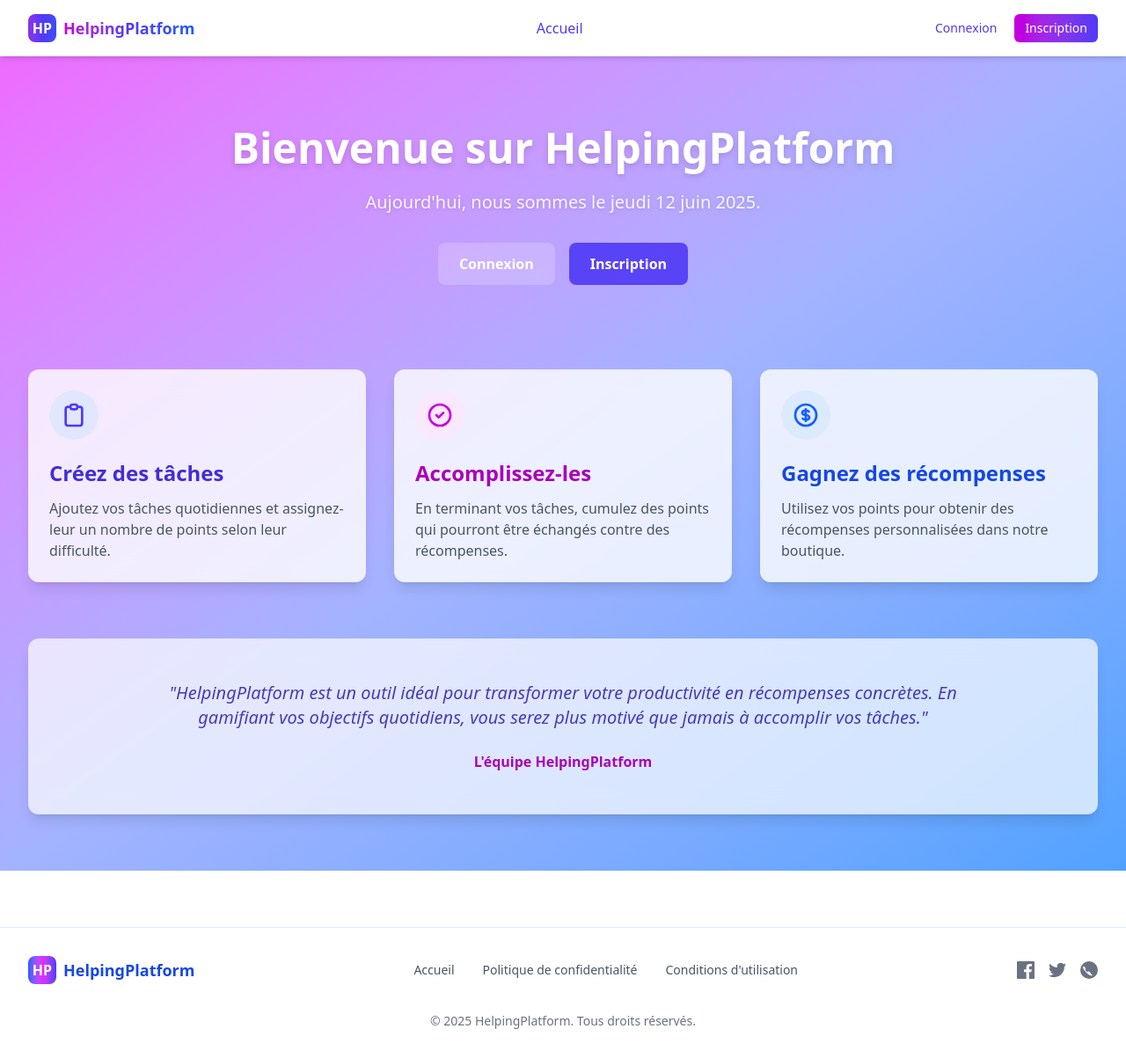
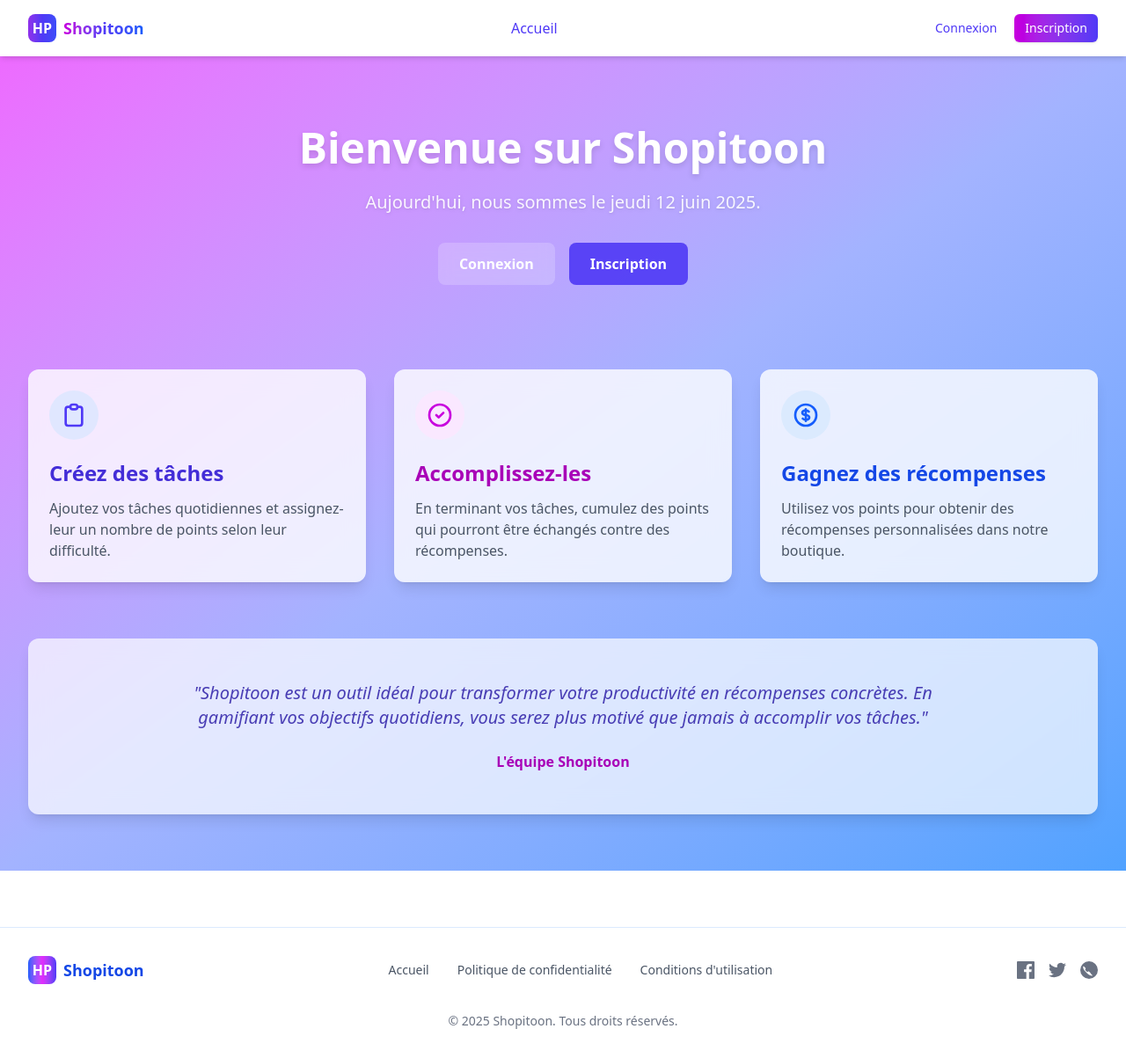
Before and after one commit to RikiLaNeko/Shopitoon, a SvelteKit app: page / in a window 1280 px wide. Shown: the whole page at 88% size. Built offline with nearby package versions, Linux system fonts and the light colour scheme; no server answers.

Commit message:
Rename project references from HelpingPlatform to Shopitoon in Svelte components

```diff
--- a/src/lib/components/footer.svelte
+++ b/src/lib/components/footer.svelte
@@ -17,7 +17,7 @@
 				>
 					HP
 				</div>
-				<span class="ml-2 text-lg font-semibold text-blue-700">HelpingPlatform</span>
+				<span class="ml-2 text-lg font-semibold text-blue-700">Shopitoon</span>
 			</div>
 
 			<div class="flex flex-wrap justify-center gap-6 md:gap-8">
@@ -76,7 +76,7 @@
 		</div>
 
 		<div class="mt-8 text-center text-sm text-gray-500">
-			<p>&copy; {new Date().getFullYear()} HelpingPlatform. Tous droits réservés.</p>
+			<p>&copy; {new Date().getFullYear()} Shopitoon. Tous droits réservés.</p>
 		</div>
 	</div>
 </footer>
--- a/src/lib/components/header.svelte
+++ b/src/lib/components/header.svelte
@@ -48,7 +48,7 @@
 					<span
 						class="bg-gradient-to-r from-fuchsia-600 via-indigo-600 to-blue-600 bg-clip-text text-lg font-bold text-transparent"
 					>
-						HelpingPlatform
+						Shopitoon
 					</span>
 				</a>
 			</div>
--- a/src/routes/+page.svelte
+++ b/src/routes/+page.svelte
@@ -28,7 +28,7 @@
 		<!-- Section d'introduction -->
 		<div class="py-12 text-center">
 			<h1 class="mb-6 text-5xl font-bold text-white drop-shadow-md">
-				Bienvenue sur HelpingPlatform
+				Bienvenue sur Shopitoon
 			</h1>
 			<p class="mx-auto mb-8 max-w-3xl text-xl text-white/90 drop-shadow">
 				Aujourd'hui, nous sommes le {dateActuelle}. {#if user}Bonjour, {capitalizeFirstLetter(
@@ -142,11 +142,11 @@
 		>
 			<div class="mx-auto max-w-4xl text-center">
 				<p class="mb-6 text-xl text-indigo-800/90 italic">
-					"HelpingPlatform est un outil idéal pour transformer votre productivité en récompenses
+					"Shopitoon est un outil idéal pour transformer votre productivité en récompenses
 					concrètes. En gamifiant vos objectifs quotidiens, vous serez plus motivé que jamais à
 					accomplir vos tâches."
 				</p>
-				<p class="font-semibold text-fuchsia-700">L'équipe HelpingPlatform</p>
+				<p class="font-semibold text-fuchsia-700">L'équipe Shopitoon</p>
 			</div>
 		</section>
 	</div>
```
